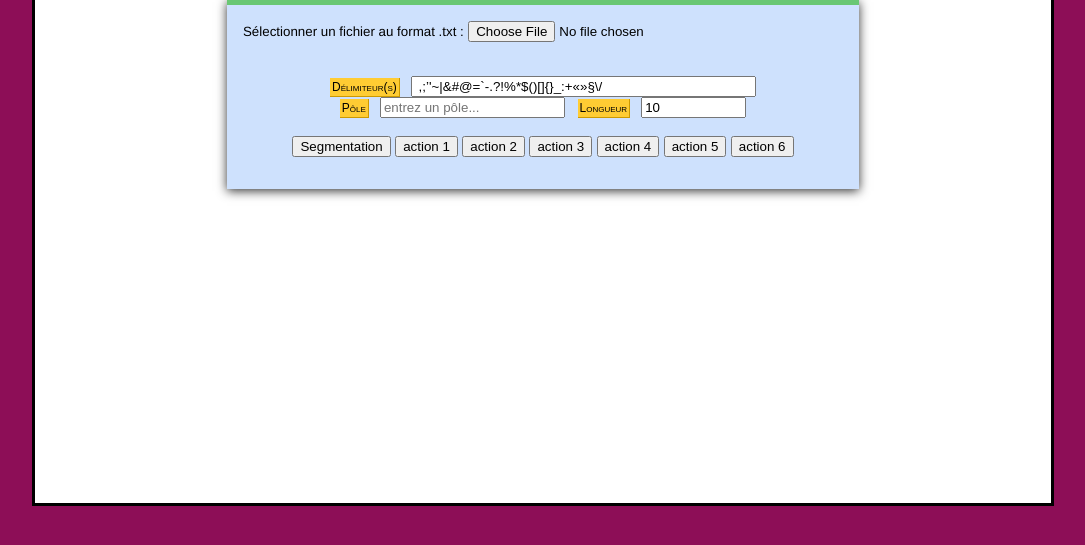
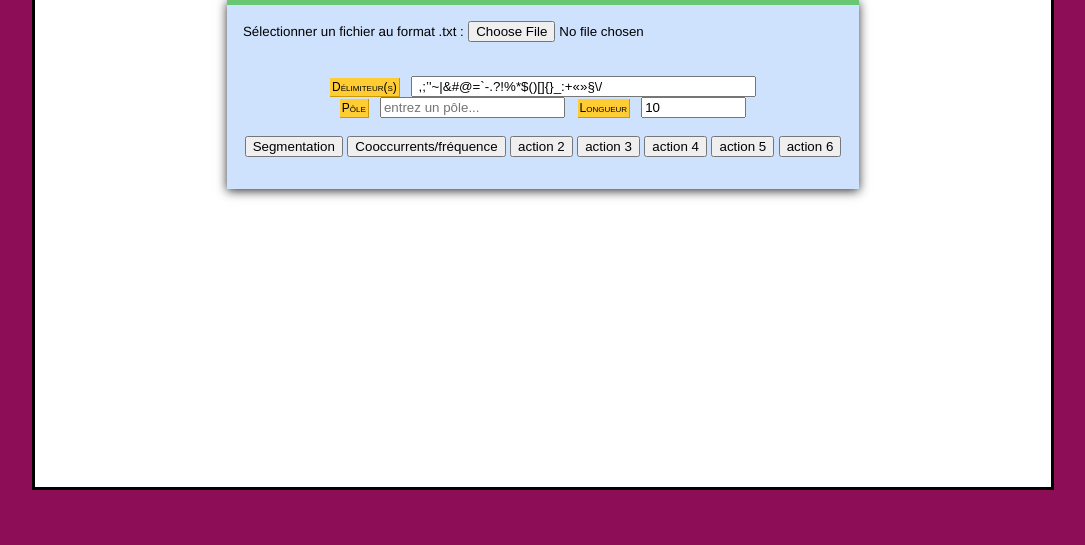
Before and after one commit to claramege/LZML021, a plain HTML site: page assets/devoirs/readerfile.html in a window 1280 px wide. Shown: the part 71-616 px from the top of the page, without its empty margins (102-1187 px from the left). Drawn offline with Linux system fonts and the light colour scheme.

Commit message:
Update readerfile.html

```diff
--- a/assets/devoirs/readerfile.html
+++ b/assets/devoirs/readerfile.html
@@ -43,7 +43,7 @@
                     <br />
                     <br />
                     <button id="segmentationFunction">Segmentation</button>
-                    <button class="submit" onclick="alert('Je ne fais rien, changez-moi !');"><span>action 1</span></button>
+                    <button id="cooccurrenceButton" class="submit"><span>Cooccurrents/fréquence</span></button>
                     <button class="submit" onclick="alert('Je ne fais rien, changez-moi !')"><span>action 2</span></button>
                     <button class="submit" onclick="alert('Je ne fais rien, changez-moi !')"><span>action 3</span></button>
                     <button class="submit" onclick="alert('Je ne fais rien, changez-moi !')"><span>action 4</span></button>
@@ -54,7 +54,6 @@
             <div id="logger" style="width:100%"></div>
             <br />
             <div id="Global">
-                <p id="result"></p>
                 <div id="fileDisplayArea"></div>
                 <div id="page-analysis"></div>
             </div>
```
